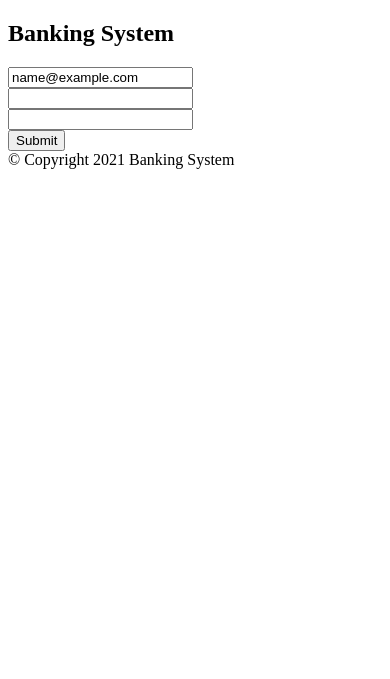
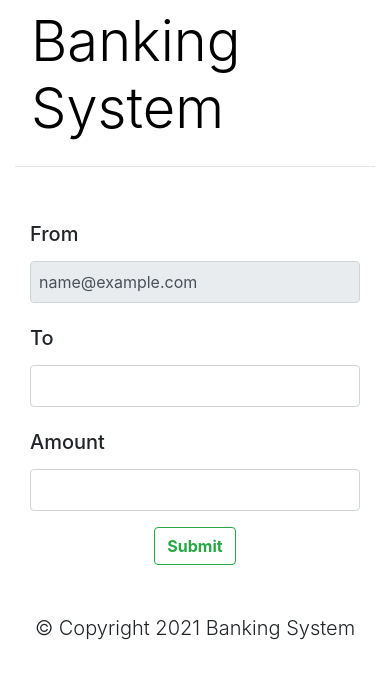
Before and after one commit to chiraglulla/Banking-Management-System, a PHP site: page /templates/transfer.php in a window 390 px wide. Shown: the top 679 px of the page. Run offline with PHP 8.4, Linux system fonts and the light colour scheme; the visitor is signed in with stand-in values (Sample User, id 1).

Commit message:
:sparkles::lipstick:implement UI of whole website

```diff
--- a/db/getUserDetails.php
+++ b/db/getUserDetails.php
@@ -3,9 +3,12 @@
     require 'conn.php';
     $user = [];
     $transaction_data = [];
+    $count = 1;
+
     if(isset($_POST["info"])) {
         global $user;
         global $transaction_data;
+
 
         $id = mysqli_real_escape_string($conn, $_POST['id']);
 
@@ -24,8 +27,6 @@
         mysqli_free_result($result);
 
         mysqli_close($conn);
-
-        // print_r($transaction_data);
     }
 
 ?>
--- a/db/toidToEmail.php
+++ b/db/toidToEmail.php
@@ -1,6 +1,9 @@
 <?php
 
     require "conn.php";
+
+    $dt = new DateTime($transaction["transaction_date"], new DateTimeZone('IST'));
+    $date = $dt->format('m/d/Y');
 
     $to_id = $transaction["to_id"];
 
--- a/templates/footer.php
+++ b/templates/footer.php
@@ -1,5 +1,5 @@
-    <footer class="">
-            <div class="">&copy; Copyright 2021 Banking System</div>
+    <footer class="container footer lead text-center my-4">
+        <div class="">&copy; Copyright 2021 Banking System</div>
     </footer>
 
 </body>
--- a/templates/header.php
+++ b/templates/header.php
@@ -4,6 +4,7 @@
     <meta name="viewport" content="width=device-width, initial-scale=1.0">
     <link rel="stylesheet" href="../styles/styles.css">
     <title>Banking System</title>
+    <link rel="stylesheet" href="https://maxcdn.bootstrapcdn.com/bootstrap/4.0.0/css/bootstrap.min.css" integrity="sha384-Gn5384xqQ1aoWXA+058RXPxPg6fy4IWvTNh0E263XmFcJlSAwiGgFAW/dAiS6JXm" crossorigin="anonymous">
     <style>
         a {
             text-decoration: none;
@@ -12,8 +13,9 @@
     </style>
 </head>
 <body>
-    <header>
-        <nav>
-            <a href="/Banking-Managment-System"><h1>Banking System</h1></a>
+    <header class="container">
+        <nav class="navbar navbar-light"">
+            <a class="display-4" href="/Banking-Managment-System" style="text-decoration:none;">Banking System</a>
         </nav>
+        <hr>
     </header>
--- a/templates/transfer.php
+++ b/templates/transfer.php
@@ -15,26 +15,46 @@
 ?>
 
     <?php if(!$_SERVER["QUERY_STRING"] == "success"):?>
-        <div>
-            <form action="transfer.php" method="POST">
-                <div>
-                    <input type="text" name="from" readonly="readonly" value="<?php echo $_SESSION["email"];?>">
-                    <span><?php echo $errors["from"]; ?></span>
-                </div>
-                <div>
-                    <input type="text" name="to" value="<?php echo $to; ?>">
-                    <span><?php echo $errors["to"]; ?></span>
-                </div>
-                <div>
-                    <input type="number" name="amount" value="<?php echo $amount; ?>">
-                    <span><?php echo $errors["amount"]; ?></span>
-                </div>
+        <div class="container my-5">
+            <div class="m-auto col-12 col-sm-8">
+                <form action="transfer.php" method="POST">
+                    <div class="form-group row">
+                        <label for="fromEmail" class="col-sm-2 col-form-label"><h5>From</h5></label>
+                        <div class="col-12 col-sm-10">
+                            <input id="fromEmail" class="form-control p-2" type="text" name="from" value="<?php echo $_SESSION["email"];?>" readonly>
+                            <span class="text-danger"><?php echo $errors["from"]; ?></span>
+                        </div>
+                    </div>
+                    <div class="form-group row">
+                        <label for="toEmail" class="col-sm-2 col-form-label"><h5>To </h5></label>
+                        <div class="col-12 col-sm-10">
+                            <input id="toEmail" class="form-control p-2" type="text" name="to" value="<?php echo $to; ?>">
+                            <span class="text-danger"><?php echo $errors["to"]; ?></span>
+                        </div>
+                    </div>
+                    <div class="form-group row">
+                        <label for="amount" class="col-sm-2 col-form-label"><h5>Amount</h5></label>
+                        <div class="col-12 col-sm-10">
+                            <input id="amount" class="form-control p-2" type="number" name="amount" value="<?php echo $amount; ?>">
+                            <span class="text-danger"><?php echo $errors["amount"]; ?></span>
+                        </div>
 
-                <input type="submit" name="transfer" value="Submit">
-            </form>
+                    </div>
+                    <div class="text-center">
+                        <input class="btn btn-outline-success font-weight-bold" type="submit" name="transfer" value="Submit">
+                    </div>
+                </form>
+            </div>
         </div>
     <?php else:?>
-        <h1>Success</h1>
+        <div class="container text-center my-5">
+            <img src="../imgs/checked.png" alt="Success">
+            <div class="display-4 mb-4">Success</div>
+            <a class="h5" href="/Banking-Managment-System">
+                <img src="../imgs/left-arrow.png" alt="back">
+                Back to Home Page
+            </a>
+        </div>
 
     <?php endif;?>
 <?php
```
Also changed, not shown: index.php (+22 -13 lines), templates/userDetails.php (+36 -12 lines), imgs/checked.png (added), imgs/left-arrow.png (added).
